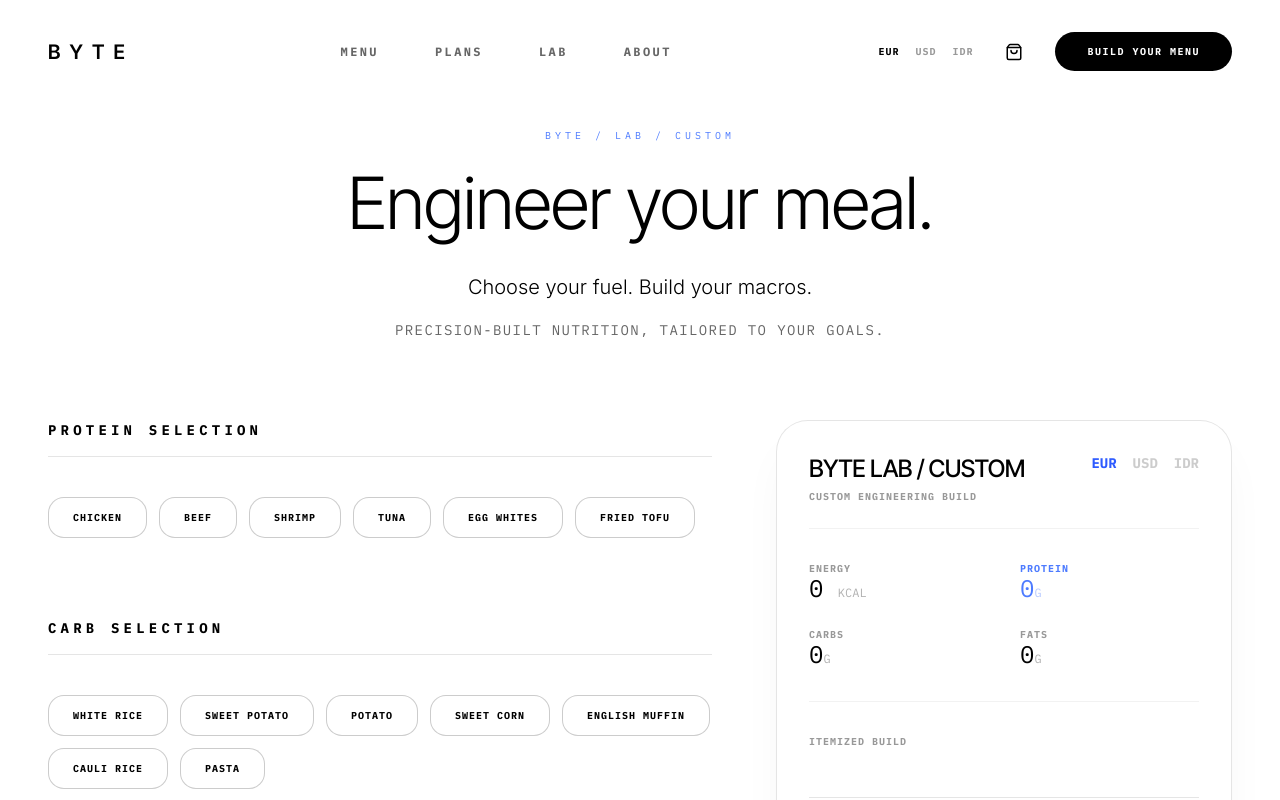
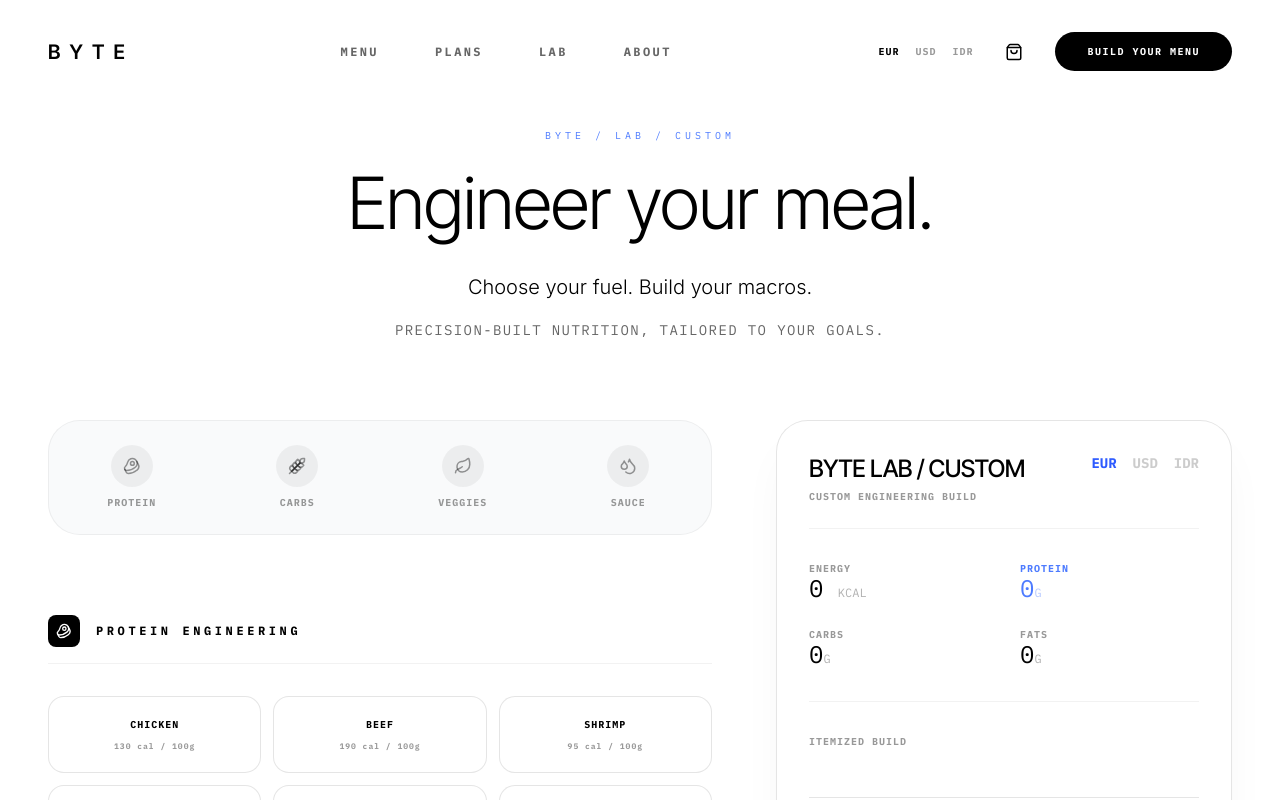
Before and after one commit to gitcipi/BYTELAB, a React (Vite) app: page /lab in a window 1280 px wide. Shown: the top 800 px of the page. Built offline with nearby package versions, Linux system fonts and the light colour scheme.

Commit message:
design: redesign Lab selection UI with icons and compact grid

```diff
--- a/src/pages/Lab.tsx
+++ b/src/pages/Lab.tsx
@@ -1,7 +1,7 @@
 import { useState, useMemo, useEffect } from 'react';
 import { motion } from 'framer-motion';
 import { useCart } from '../context/CartContext';
-import { X } from 'lucide-react';
+import { X, Beef, Wheat, Leaf, Droplets } from 'lucide-react';
 
 
 const fadeUpVariant = {
@@ -298,84 +298,87 @@ const ByteLab = ({ currency: initialCurrency }: { currency: string }) => {
   return (
     <div className="grid grid-cols-1 lg:grid-cols-12 gap-16">
       <div className="lg:col-span-7 space-y-20">
+        <div className="flex items-center justify-between gap-4 mb-12 bg-gray-50 p-2 rounded-[32px] border border-black/5">
+          {[
+            { id: 'protein', label: 'Protein', icon: <Beef size={18} /> },
+            { id: 'carb', label: 'Carbs', icon: <Wheat size={18} /> },
+            { id: 'veggies', label: 'Veggies', icon: <Leaf size={18} /> },
+            { id: 'sauce', label: 'Sauce', icon: <Droplets size={18} /> },
+          ].map((cat) => (
+            <button
+              key={cat.id}
+              onClick={() => {
+                const el = document.getElementById(`cat-${cat.id}`);
+                el?.scrollIntoView({ behavior: 'smooth', block: 'center' });
+              }}
+              className="flex-1 flex flex-col items-center gap-2 py-4 rounded-[24px] transition-all hover:bg-white hover:shadow-sm text-black/40 hover:text-black group"
+            >
+              <div className="p-3 rounded-full bg-black/5 group-hover:bg-accent/10 group-hover:text-accent transition-colors">
+                {cat.icon}
+              </div>
+              <span className="text-[10px] font-mono font-bold uppercase tracking-widest">{cat.label}</span>
+            </button>
+          ))}
+        </div>
+
         {['protein', 'carb', 'veggies', 'sauce'].map((cat) => {
           const categoryOptions = options[cat as keyof typeof options] as any[];
           const selectedItems = selections[cat];
           const isSkip = selectedItems.includes('Skip') || selectedItems.includes('No Sauce');
 
           return (
-            <div key={cat} className="space-y-10">
-              <div className="flex justify-between items-end border-b border-black/10 pb-4">
-                <span className="text-sm font-mono tracking-[0.3em] text-black font-bold uppercase">{cat} Selection</span>
+            <div key={cat} id={`cat-${cat}`} className="space-y-8 mb-16 scroll-mt-40">
+              <div className="flex items-center gap-4 border-b border-black/5 pb-4">
+                <div className="p-2 rounded-lg bg-black text-white">
+                  {cat === 'protein' ? <Beef size={16} /> : cat === 'carb' ? <Wheat size={16} /> : cat === 'veggies' ? <Leaf size={16} /> : <Droplets size={16} />}
+                </div>
+                <span className="text-xs font-mono tracking-[0.3em] text-black font-bold uppercase">{cat} Engineering</span>
               </div>
 
-              {(isSkip || isAdding[cat]) && (
-                <div className="flex flex-wrap gap-3 items-center">
-                  {categoryOptions.filter(o => !selectedItems.includes(o.name)).map(item => {
+              <div className="grid grid-cols-2 md:grid-cols-3 gap-3">
+                {categoryOptions.map(item => {
+                  const isSelected = selectedItems.includes(item.name);
                   const isGhost = item.name === 'Skip' || item.name === 'No Sauce';
+
                   return (
                     <button
                       key={item.name}
-                        onClick={() => {
-                          toggleSelection(cat, item.name);
-                          setIsAdding(prev => ({ ...prev, [cat]: false }));
-                        }}
-                        className={`px-6 py-3 rounded-2xl border text-[10px] font-mono tracking-widest transition-all duration-300 ${
-                          isGhost
+                      onClick={() => toggleSelection(cat, item.name)}
+                      className={`relative px-4 py-5 rounded-2xl border text-[10px] font-mono tracking-widest transition-all duration-300 flex flex-col items-center gap-2 group ${
+                        isSelected
+                          ? 'bg-black border-black text-white shadow-xl scale-[1.02]'
+                          : isGhost
                             ? 'bg-transparent border-black/10 text-gray-400 hover:border-black/20'
-                            : 'bg-white border-black/20 text-black font-bold hover:border-black/40'
+                            : 'bg-white border-black/10 text-black font-bold hover:border-black/30'
                       }`}
                     >
+                      {isSelected && (
+                        <div className="absolute top-2 right-2 w-2 h-2 rounded-full bg-accent" />
+                      )}
                       {item.name.toUpperCase()}
-                      </button>
-                    );
-                  })}
-                  {!isSkip && isAdding[cat] && (
-                    <button
-                      onClick={() => setIsAdding(prev => ({ ...prev, [cat]: false }))}
-                      className="p-3 rounded-full border border-black/10 text-black/40 hover:text-red-500 hover:border-red-200 hover:bg-red-50 transition-all"
-                    >
-                      <X size={14} />
-                    </button>
-                  )}
-                </div>
-              )}
-
-              {!isSkip && selectedItems.length > 0 && (
-                <div className="space-y-6 pt-4">
-
-                  {/* Minimized Items */}
-                  {selectedItems.filter(name => !editingItems[cat].includes(name)).length > 0 && (
-                    <div className="flex flex-wrap gap-3">
-                      {selectedItems.filter(name => !editingItems[cat].includes(name)).map(selectedName => {
-                        const unit = (options[cat as keyof typeof options].find((o: any) => o.name === selectedName) as any)?.unit || 'G';
-                        const weight = weights[cat]?.[selectedName] || 0;
-                        return (
-                          <button
-                            key={selectedName}
-                            onClick={() => expandItem(cat, selectedName)}
-                            className="px-6 py-3 rounded-2xl border border-black/10 bg-black/5 text-[10px] font-mono tracking-widest text-black/60 hover:text-black hover:border-black/20 hover:bg-black/10 transition-all uppercase font-bold"
-                            title="Click to edit weight"
-                          >
-                            {selectedName} ({weight}{unit})
+                      {!isGhost && <span className="opacity-40 text-[8px]">{item.cal} cal / 100g</span>}
                     </button>
                   );
                 })}
               </div>
-                  )}
 
+              {!isSkip && selectedItems.length > 0 && (
+                <div className="space-y-4 pt-4 border-t border-black/5">
                   {/* Expanded Items */}
                   {selectedItems.filter(name => editingItems[cat].includes(name)).map(selectedName => {
                     const unit = (options[cat as keyof typeof options].find((o: any) => o.name === selectedName) as any)?.unit || 'G';
                     return (
-                      <div key={selectedName} className="relative bg-black/[0.03] p-6 rounded-[24px] space-y-8 animate-in fade-in slide-in-from-top-2 duration-500 border border-black/5">
+                      <div key={selectedName} className="relative bg-black/[0.01] p-6 rounded-[28px] space-y-6 animate-in fade-in slide-in-from-top-1 duration-500 border border-black/5">
+                        <div className="flex justify-between items-center">
+                          <span className="text-[10px] font-mono font-bold text-black/40 uppercase">Fine Tuning: {selectedName}</span>
                           <button
                             onClick={() => minimizeItem(cat, selectedName)}
-                          className="absolute top-4 right-4 text-black/20 hover:text-black hover:scale-110 transition-all p-2 z-10"
-                          title={`Minimize ${selectedName}`}
+                            className="text-black/20 hover:text-black transition-all p-2"
                           >
                             <X size={14} />
                           </button>
+                        </div>
+
                         <RangeSlider
                           label={selectedName}
                           value={weights[cat]?.[selectedName] || 0}
@@ -388,9 +391,10 @@ const ByteLab = ({ currency: initialCurrency }: { currency: string }) => {
                           }))}
                         />
 
-                        <div className="grid grid-cols-5 gap-3">
+                        <div className="grid grid-cols-4 md:grid-cols-5 gap-2">
                           {(cat === 'sauce' ? [25, 50, 75, 100] : cat === 'carb' && selectedName === 'English Muffin' ? [1, 2] : [100, 150, 200, 250, 300]).map(q => {
                             if (cat === 'protein' && (q < 100 || q > 400)) return null;
+                            const isActive = weights[cat]?.[selectedName] === q;
                             return (
                               <button
                                 key={q}
@@ -398,9 +402,9 @@ const ByteLab = ({ currency: initialCurrency }: { currency: string }) => {
                                   ...prev,
                                   [cat]: { ...prev[cat], [selectedName]: q }
                                 }))}
-                                className={`py-4 rounded-xl border text-[11px] font-mono transition-all ${
-                                  weights[cat]?.[selectedName] === q
-                                    ? 'bg-black text-white border-black scale-105 shadow-lg shadow-black/10'
+                                className={`py-3 rounded-xl border text-[10px] font-mono transition-all ${
+                                  isActive
+                                    ? 'bg-black text-white border-black shadow-lg shadow-black/10'
                                     : 'bg-white border-black/5 text-gray-500 hover:border-black/20'
                                 }`}
                               >
@@ -409,13 +413,29 @@ const ByteLab = ({ currency: initialCurrency }: { currency: string }) => {
                             );
                           })}
                         </div>
+                      </div>
+                    );
+                  })}
 
-                        <div className="flex justify-center pt-2">
-                          <button
-                            onClick={() => minimizeItem(cat, selectedName)}
-                            className="px-8 py-3 bg-black text-white text-[10px] font-mono font-bold tracking-[0.2em] uppercase rounded-full hover:bg-accent transition-all"
+                  {/* Minimized List - more compact */}
+                  {selectedItems.filter(name => !editingItems[cat].includes(name)).length > 0 && (
+                    <div className="flex flex-wrap gap-2 pt-2">
+                      {selectedItems.filter(name => !editingItems[cat].includes(name)).map(selectedName => {
+                        const unit = (options[cat as keyof typeof options].find((o: any) => o.name === selectedName) as any)?.unit || 'G';
+                        const weight = weights[cat]?.[selectedName] || 0;
+                        return (
+                          <div
+                            key={selectedName}
+                            className="flex items-center gap-3 pl-4 pr-2 py-2 rounded-xl border border-black/10 bg-white"
                           >
-                            Confirm Selection
+                            <span className="text-[9px] font-mono font-bold uppercase text-black/60">{selectedName}</span>
+                            <div className="flex items-center gap-1">
+                              <span className="text-[10px] font-mono font-bold">{weight}{unit}</span>
+                              <button onClick={() => expandItem(cat, selectedName)} className="p-1.5 hover:bg-black/5 rounded-lg transition-colors">
+                                <svg width="10" height="10" viewBox="0 0 24 24" fill="none" stroke="currentColor" strokeWidth="3" strokeLinecap="round" strokeLinejoin="round"><path d="M12 5v14M5 12h14"/></svg>
+                              </button>
+                              <button onClick={() => removeSelection(cat, selectedName)} className="p-1.5 hover:bg-red-50 hover:text-red-500 rounded-lg transition-colors">
+                                <X size={10} />
                               </button>
                             </div>
                           </div>
@@ -423,18 +443,12 @@ const ByteLab = ({ currency: initialCurrency }: { currency: string }) => {
                       })}
                     </div>
                   )}
-
-              {!isSkip && !isAdding[cat] && categoryOptions.filter(o => !selectedItems.includes(o.name) && o.name !== 'Skip' && o.name !== 'No Sauce').length > 0 && (
-                <button
-                  onClick={() => setIsAdding(prev => ({ ...prev, [cat]: true }))}
-                  className="mt-4 flex items-center justify-center w-full max-w-[200px] gap-2 text-[10px] font-mono tracking-widest text-accent hover:text-accent-light hover:bg-accent/5 transition-all uppercase font-bold py-4 border border-accent/20 rounded-[20px] border-dashed"
-                >
-                  + Add another {cat}
-                </button>
+                </div>
               )}
             </div>
           );
         })}
+
       </div>
 
       <div className="lg:col-span-5">
```
Lines whose indentation alone changed are shown as unchanged.
